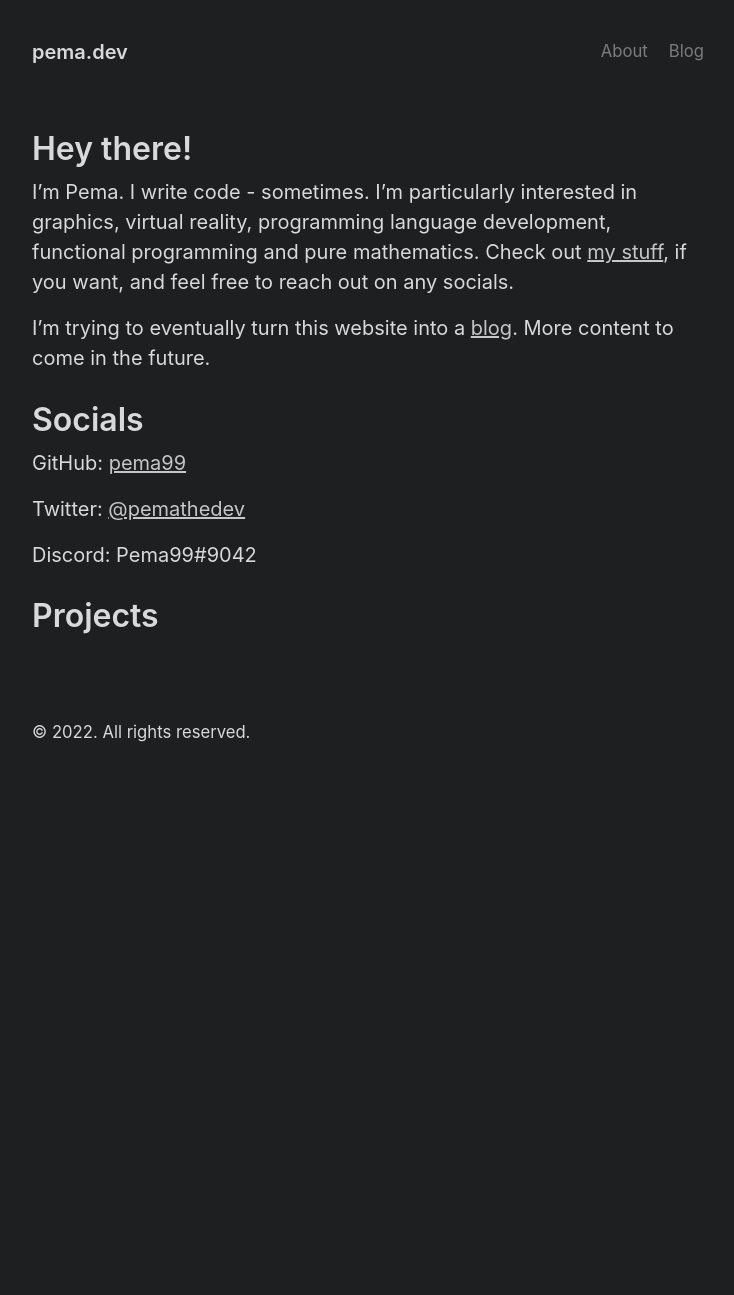
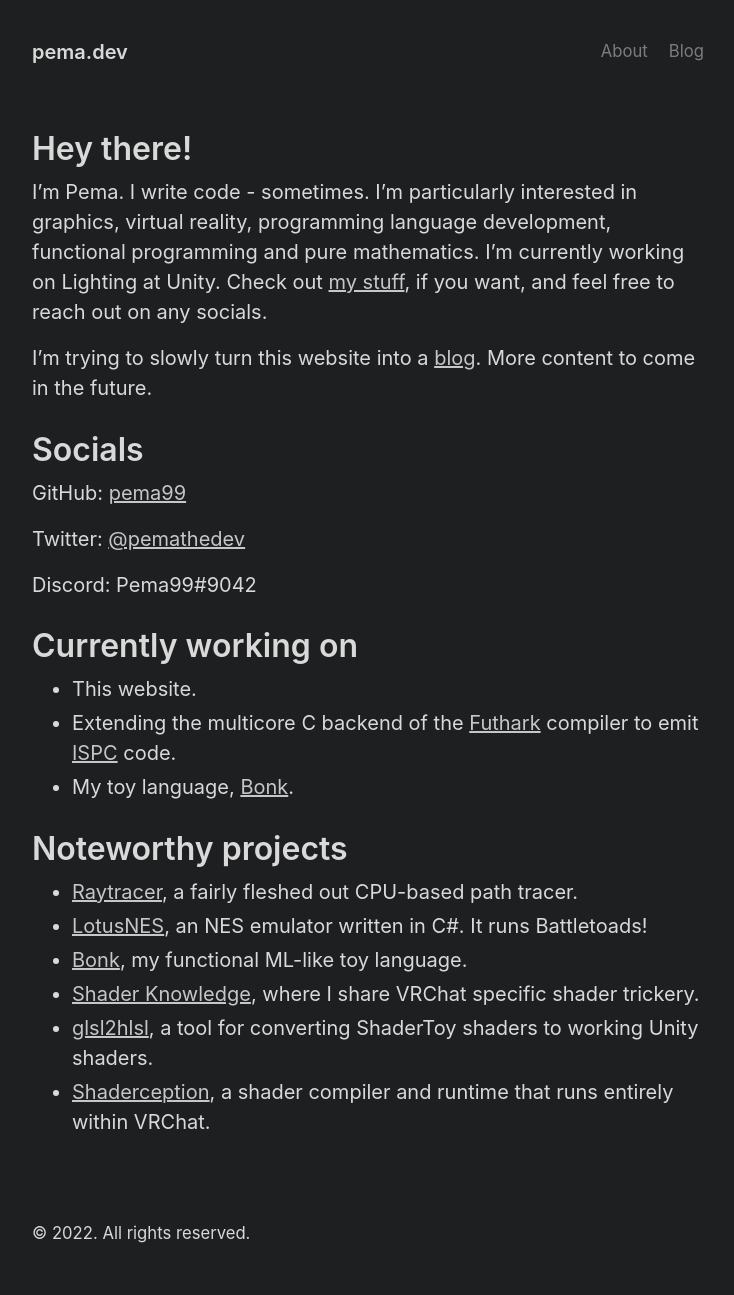
Before and after one commit to pema99/pema99.github.io, a Jekyll site: the page built from index.md, in a window 1280 px wide. Shown: the whole page, without its empty margins (272-1006 px from the left). Built offline with Jekyll 4.4.1, drawn with Linux system fonts in a browser that asks for light colours; before the commit the page ends 900 px from its top, so only the background shows below that.

Commit message:
More posts

```diff
--- a/index.md
+++ b/index.md
@@ -5,11 +5,11 @@
 
 I'm Pema. I write code - sometimes. I'm particularly interested in graphics,
 virtual reality, programming language development, functional programming and
-pure mathematics.
+pure mathematics. I'm currently working on Lighting at Unity.
 Check out [my stuff](https://github.com/pema99), if you want, and feel free to reach
 out on any socials.
 
-I'm trying to eventually turn this website into a [blog](archive.md).
+I'm trying to slowly turn this website into a [blog](archive.md).
 More content to come in the future.
 
 # Socials
@@ -19,4 +19,15 @@
 
 Discord: Pema99#9042
 
-# Projects
+# Currently working on
+- This website.
+- Extending the multicore C backend of the [Futhark](https://github.com/pema99/futhark) compiler to emit [ISPC](https://ispc.github.io/ispc.html) code.
+- My toy language, [Bonk](https://github.com/pema99/bonk).
+
+# Noteworthy projects
+- [Raytracer](https://github.com/pema99/Raytracer), a fairly fleshed out CPU-based path tracer.
+- [LotusNES](https://github.com/pema99/LotusNES), an NES emulator written in C#. It runs Battletoads!
+- [Bonk](https://github.com/pema99/bonk), my functional ML-like toy language.
+- [Shader Knowledge](https://github.com/pema99/shader-knowledge), where I share VRChat specific shader trickery.
+- [glsl2hlsl](https://pema99.github.io/glsl2hlsl), a tool for converting ShaderToy shaders to working Unity shaders.
+- [Shaderception](https://github.com/pema99/Shaderception), a shader compiler and runtime that runs entirely within VRChat.
```
